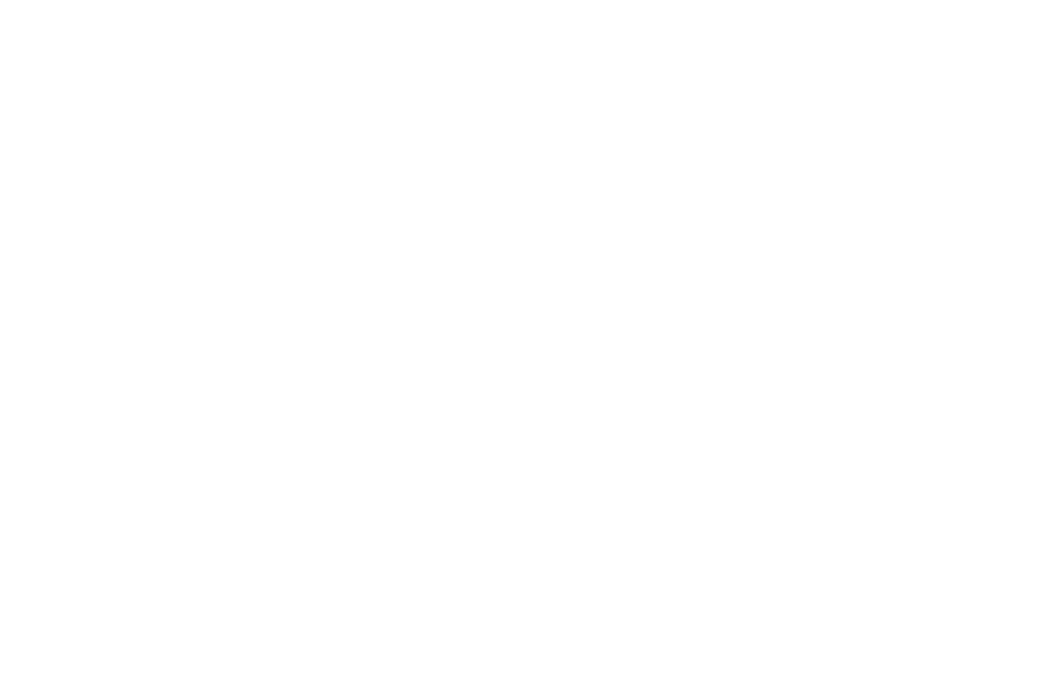
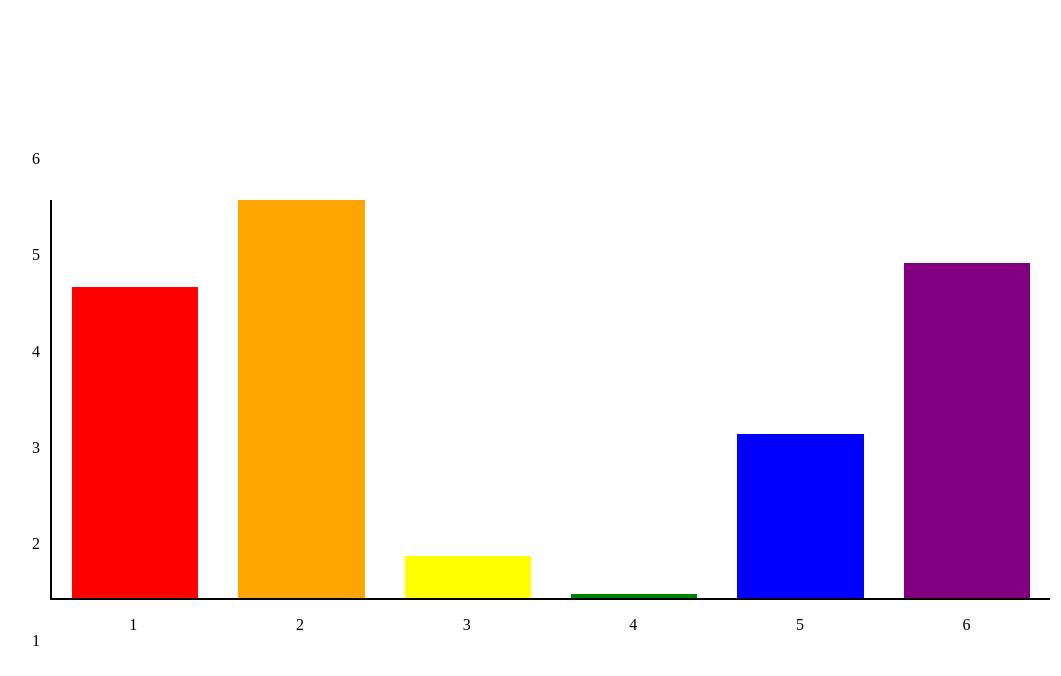
Before and after one commit to shanelbb/LHL-Prep-Bar-Chart, a website: page src/index.html in a window 1280 px wide. Shown: the whole page, without its empty margins (119-1180 px from the left). Drawn offline with nearby package versions, Linux system fonts and the light colour scheme.

Commit message:
completed initial chart structure

```diff
--- a/assets/scripts.js
+++ /dev/null
@@ -1 +0,0 @@
-console.log('hello world')
--- /dev/null
+++ b/src/assets/css/styles.css
@@ -0,0 +1,46 @@
+body {
+  margin: 50px;
+  width: 100%;
+  height: 100vh;
+  max-width: 1280px;
+  margin: 0 auto;
+  display: flex;
+  justify-content: center;
+  align-items: center;
+}
+
+ul {
+  list-style: none;
+}
+
+.y-num {
+  display: flex;
+  flex-direction: column;
+  justify-content: space-between;
+  padding-right: 10px;
+}
+
+.x-axis {
+  display: flex;
+  border-left: 2px solid black;
+  border-bottom: 2px solid black;
+  margin: 50px 0px 10px;
+  justify-content: space-evenly;
+  padding: 0;
+}
+
+.x-axis li{
+  text-align: center;
+  margin: 0 20px;
+  align-self: flex-end;
+}
+
+.x-num {
+  display: flex;
+  justify-content: space-around;
+  padding: 0;
+}
+
+.x-num li {
+  text-align: center;
+}
--- /dev/null
+++ b/src/assets/js/scripts.js
@@ -0,0 +1,39 @@
+const data = [1, 2, 3, 4, 5, 6];
+const options = {
+  width: '1000px',
+  height: '500px',
+  color: ['red', 'orange', 'yellow', 'green', 'blue', 'purple']
+}
+const element = document.getElementById('chart')
+const xAxis = document.getElementById('x-axis')
+const xNum = document.getElementById('x-num')
+const yNum = document.getElementById('y-num')
+
+
+const drawBarChart = function (arr, obj, el) {
+  xNum.style.width = obj.width;
+  element.style.width = obj.width
+  yNum.style.height = obj.height
+  const barWidthStr = obj.width.slice(0, obj.width.length - 2)
+  const barWidth = Number(barWidthStr) / data.length
+  const yData = [...data].reverse()
+  console.log(barWidth)
+  for (let i = 0; i < arr.length; i++){
+    const barLi = document.createElement('li')
+    barLi.classList.add(`bar`, `bar${i}`)
+    barLi.style.backgroundColor = obj.color[i]
+    barLi.style.height = `${Math.round(Math.random() * 500)}px`
+    barLi.style.width = `${barWidth}px`
+    xAxis.append(barLi)
+    const xValues = document.createElement('li');
+    xValues.textContent = data[i]
+    xNum.append(xValues)
+    const yValues = document.createElement("li");
+    console.log(yData)
+    yValues.textContent = yData[i]
+    yNum.append(yValues);
+  }
+}
+
+
+drawBarChart(data, options, element)
--- a/index.html
+++ b/src/index.html
@@ -5,14 +5,21 @@
     <meta http-equiv="X-UA-Compatible" content="IE=edge" />
     <meta name="viewport" content="width=device-width, initial-scale=1.0" />
     <title>Document</title>
+    <link rel="stylesheet" href="./assets/css/normalize.css" />
+    <link rel="stylesheet" href="./assets/css/styles.css" />
   </head>
   <body>
+    <ul class="y-num" id="y-num"></ul>
+    <div class="chart" id="chart">
+      <ul class="x-axis" id="x-axis"></ul>
+      <ul class="x-num" id="x-num"></ul>
+    </div>
 
     <script
       src="https://code.jquery.com/jquery-3.7.0.min.js"
       integrity="sha256-2Pmvv0kuTBOenSvLm6bvfBSSHrUJ+3A7x6P5Ebd07/g="
       crossorigin="anonymous"
     ></script>
-    <script src="./assets/scripts.js"></script>
+    <script src="./assets/js/scripts.js"></script>
   </body>
 </html>
```
Also changed, not shown: assets/css/styles.css (deleted), src/assets/css/normalize.css (renamed from assets/css/normalize.css), 1 other file.
